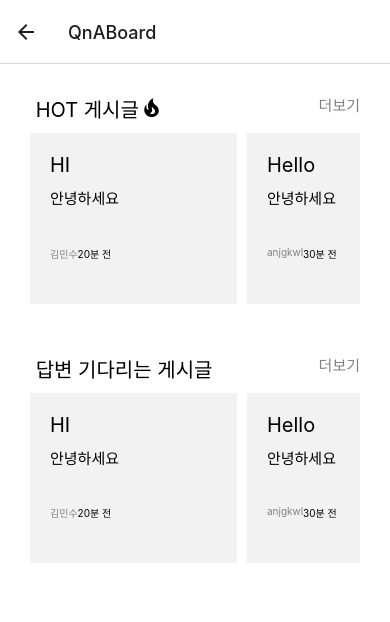
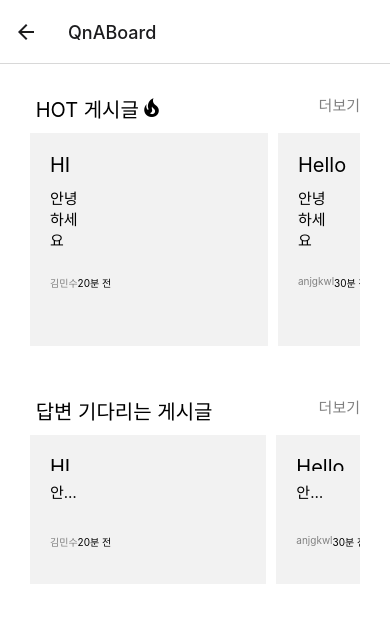
Before and after one commit to venderjin/maPhant-App, a React Native app: screen /QnABoard in a window 390 px wide. Shown: the top 622 px of the page. Built offline with nearby package versions, Linux system fonts and the light colour scheme.

Commit message:
Design: Add number of line

```diff
--- a/src/components/Board/DetailBoardList.tsx
+++ b/src/components/Board/DetailBoardList.tsx
@@ -78,7 +78,9 @@ const DetailBoardList = () => {
               <Text style={styles.userName}>{board.userName}</Text>
             </View>
             <View>
-              <Text style={styles.comment}>{board.comment}</Text>
+              <Text style={styles.comment} numberOfLines={1}>
+                {board.comment}
+              </Text>
             </View>
             <View style={styles.head}>
               {board.good > 0 ? (
--- a/src/components/Board/QnABoard.tsx
+++ b/src/components/Board/QnABoard.tsx
@@ -33,7 +33,7 @@ const boardData = [
   {
     id: 3,
     title: "How are you?",
-    comment: "안녕하세요",
+    comment: "안녕하세요 ㅇㅇㅇㅇㅇㅇㅇㅇㅇㅇㅇㅇㅇㅇㅇㅇㅇㅇㅇㅇㅇㅇ",
     userName: "dkanrjsk",
     created: "1시간 전",
     good: 8,
@@ -77,7 +77,7 @@ const boardData = [
   },
 ];
 
-const HotBoard = () => {
+const QnABoard = () => {
   const navigation = useNavigation();
   return (
     <View style={styles.container}>
@@ -123,8 +123,12 @@ const HotBoard = () => {
           {boardData.map((board) => (
             <View key={board.id} style={styles.content}>
               <View style={styles.hBody}>
-                <Text style={styles.title}>{board.title} </Text>
-                <Text style={styles.comment}>{board.comment}</Text>
+                <Text style={styles.title} numberOfLines={1}>
+                  {board.title}{" "}
+                </Text>
+                <Text style={styles.comment} numberOfLines={1}>
+                  {board.comment}
+                </Text>
               </View>
               <View style={styles.bottom}>
                 <Text style={styles.userName}>{board.userName}</Text>
@@ -176,11 +180,13 @@ const styles = StyleSheet.create({
   },
   title: {
     fontSize: 20,
+    maxWidth: 200,
   },
   comment: {
     fontSize: 15,
     marginVertical: 10,
     paddingBottom: 10,
+    marginRight: "50%",
   },
   bottom: {
     flex: 1,
@@ -200,4 +206,4 @@ const styles = StyleSheet.create({
   },
 });
 
-export default HotBoard;
+export default QnABoard;
--- a/src/components/Board/TotalBoard.tsx
+++ b/src/components/Board/TotalBoard.tsx
@@ -36,7 +36,7 @@ const boardData = [
     id: 4,
     board: "자유 게시판",
     title: "I'm fine, thank you.",
-    comment: "안녕하세요",
+    comment: "안녕하세요 ㅇㅇㅇㅇㅇㅇㅇㅇㅇㅇㅇㅇㅇ",
     userName: "dkanrjsk",
     created: "3시간 전",
     good: 0,
@@ -86,7 +86,9 @@ const DetailBoardList = () => {
               <Text style={styles.userName}>{board.userName}</Text>
             </View>
             <View>
-              <Text style={styles.comment}>{board.comment}</Text>
+              <Text style={styles.comment} numberOfLines={1}>
+                {board.comment}
+              </Text>
             </View>
             <View style={styles.head}>
               {board.good > 0 ? (
@@ -146,6 +148,7 @@ const styles = StyleSheet.create({
   comment: {
     fontSize: 15,
     marginVertical: 5,
+    marginRight: "50%",
   },
   bottom: {
     flex: 1,
```
